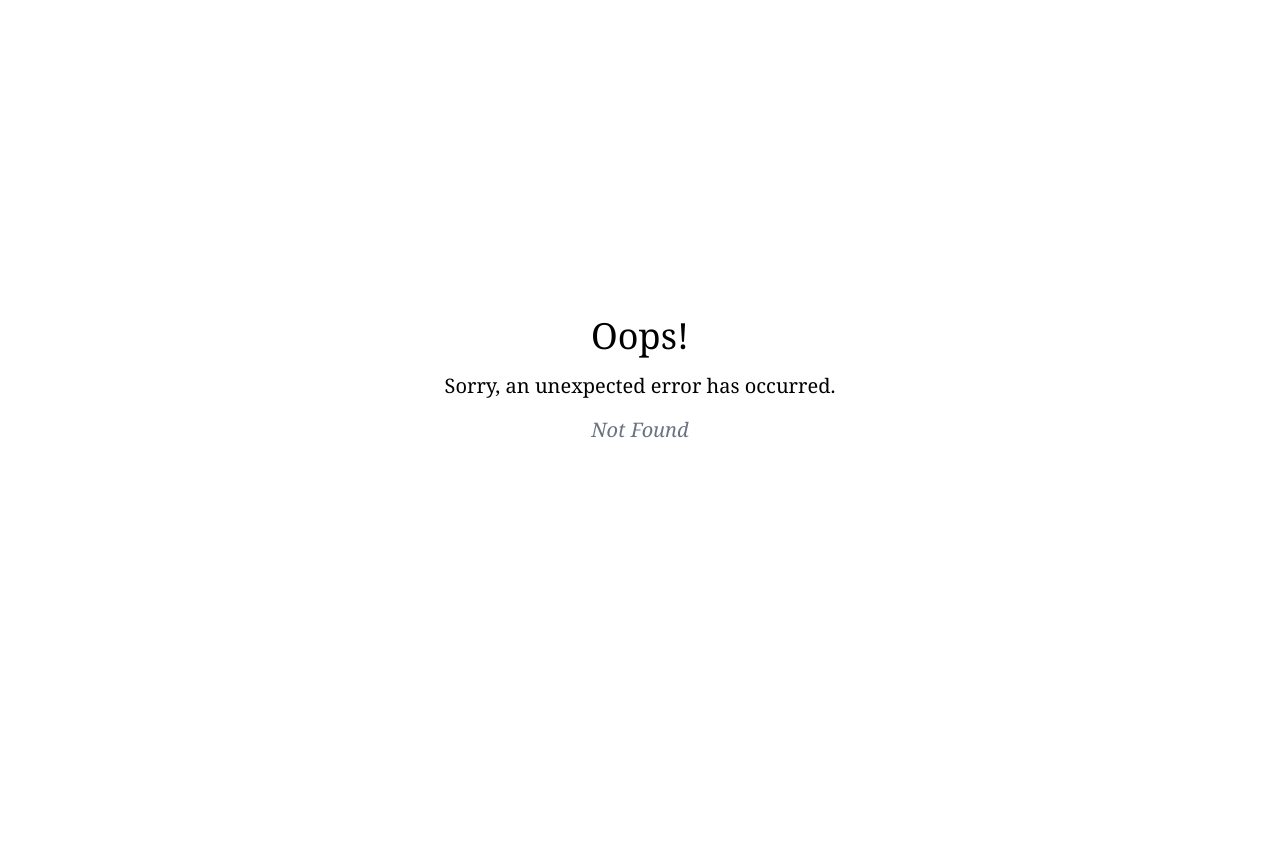
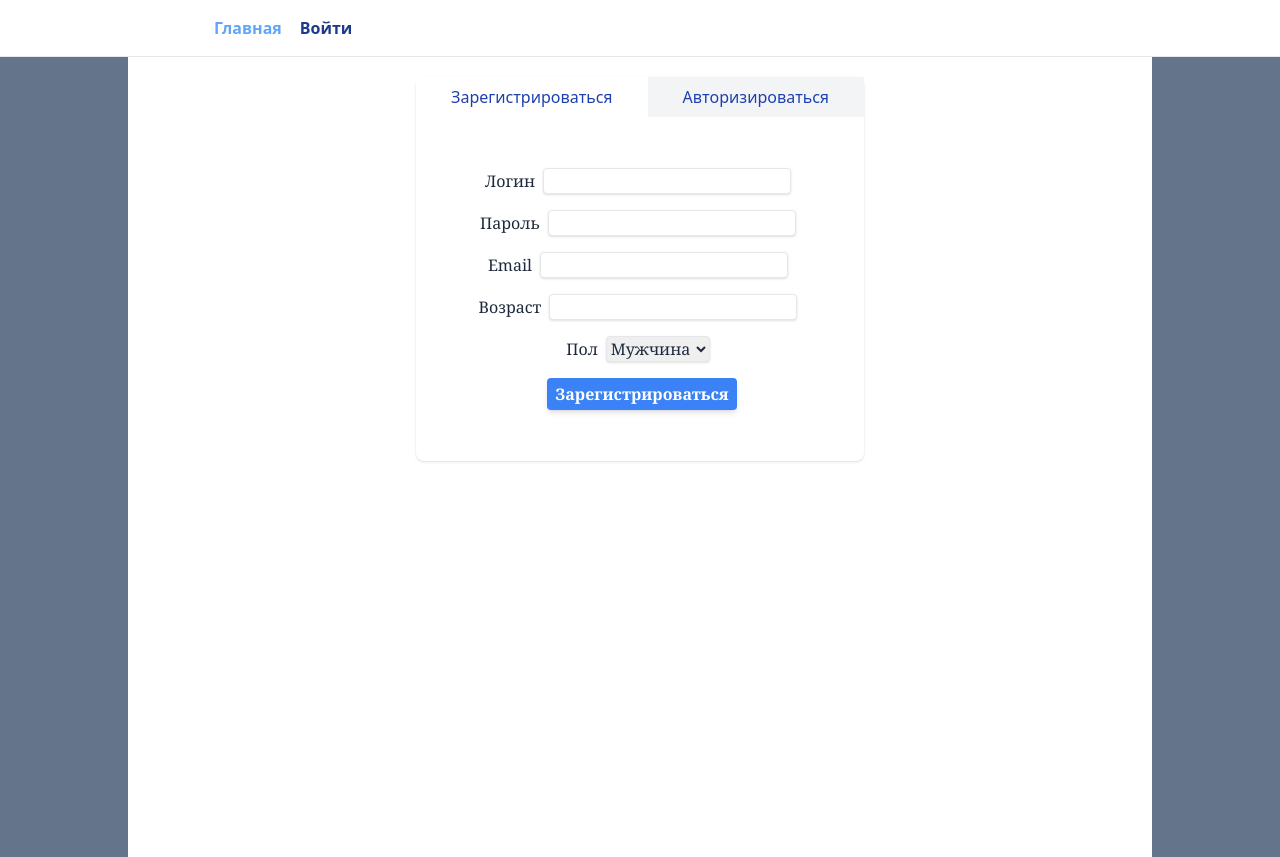
Before and after one commit to bakai-taalaibek/realestatesite, a React (Create React App) app in the folder client/: page /authentification in a window 1280 px wide. Before the commit this address had no page. Before the commit the page ends 800 px from the top, so only its background shows below. Built offline with nearby package versions, Linux system fonts and the light colour scheme.

Commit message:
Worked on login and register

```diff
--- a/client/package.json
+++ b/client/package.json
@@ -17,7 +17,8 @@
     "react-scripts": "5.0.1",
     "sort-by": "^1.2.0",
     "tailwindcss": "^3.3.2",
-    "web-vitals": "^2.1.4"
+    "web-vitals": "^2.1.4",
+    "zustand": "^4.3.8"
   },
   "scripts": {
     "start": "react-scripts start",
--- /dev/null
+++ b/client/src/components/Authentification.js
@@ -0,0 +1,42 @@
+import { useState } from 'react'
+import Register from './Register'
+import Login from './Login'
+
+export const Authentification = () => {
+  const [registrationBool, setRegistrationBool] = useState(true)
+
+  return (
+    <div class={ mainContainer }>
+      <div class={ registrationBool ? activeTab : passiveTab }>
+        <button onClick={() => setRegistrationBool(true)}>Зарегистрироваться</button>
+      </div>
+      <div class={ registrationBool ? passiveTab : activeTab }>
+        <button onClick={() => setRegistrationBool(false)}>Авторизироваться</button>
+      </div>
+      <div className='w-96'>
+        { registrationBool
+          ? <Register />
+          : <Login /> }
+      </div>
+    </div>
+  )
+}
+
+const mainContainer = `
+  w-[calc(100%-1rem)] sm:max-w-md h-96 shadow
+  flex-wrap flex justify-evenly
+  bg-white dark:bg-gray-800
+  rounded-lg dark:border dark:border-gray-700
+  mx-auto md:mt-0 xl:p-0  `
+
+const activeTab = `
+  flex items-center justify-center grow
+  h-10
+  text-blue-800
+  bg-white  `
+
+const passiveTab = `
+  flex items-center justify-center grow
+  h-10
+  text-blue-800
+  bg-gray-100 `
--- a/client/src/components/NavigationMenu.js
+++ b/client/src/components/NavigationMenu.js
@@ -9,14 +9,9 @@ const NavigationMenu = () => {
         Главная
       </NavLink>
       <NavLink
-        to="login"
+        to="authentification"
         className={ ({ isActive }) => isActive ? activeNavButton : passiveNavButton } >
-        Логин
-      </NavLink>
-      <NavLink
-        to="register"
-        className={ ({ isActive }) => isActive ? activeNavButton : passiveNavButton } >
-        Регистрация
+        Войти
       </NavLink>
     </div>
   )
--- a/client/src/components/Register.js
+++ b/client/src/components/Register.js
@@ -42,9 +42,6 @@ const Register = () => {
 
   return (
     <div id='superid' className='ml-1 font-serif text-slate-800 '>
-      <h2 >
-        Зарегистрироваться
-      </h2>
       <form onSubmit={ handleRegistration }>
         <div>
           Логин
```
Also changed, not shown: client/src/utilities/router.js (+3 -8 lines), 1 other file (tests, documents, lock files or other folders).
